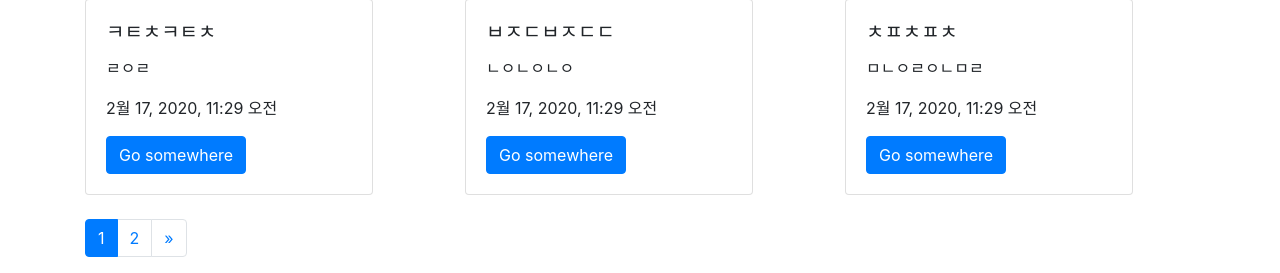
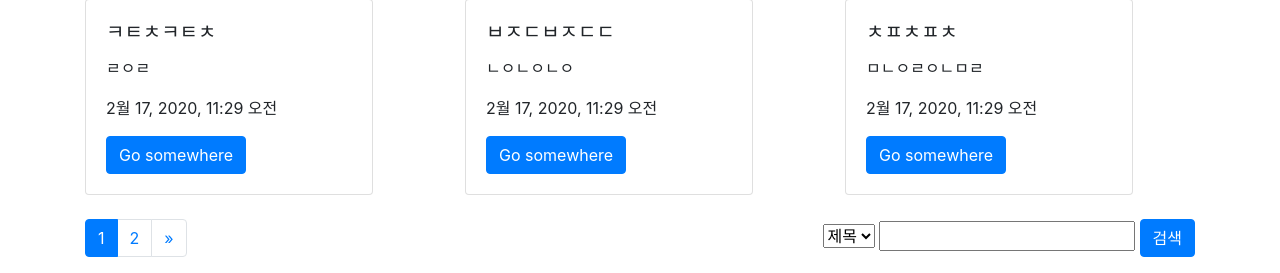
Before and after one commit to INT31302/destroy-django, a Django app: page / in a window 1280 px wide. Shown: the part 565-838 px from the top of the page. Run offline with Django 3.2, Linux system fonts and the light colour scheme; data comes from the database, SQL or seed files in the repository; some libraries are stand-ins or nearby versions.

Commit message:
add search function by type

```diff
--- a/web_proj/posts/templates/posts/main.html
+++ b/web_proj/posts/templates/posts/main.html
@@ -20,34 +20,56 @@
     {% endfor %}
   </div>
   <br />
+  <nav class="d-flex justify-content-between">
     <ul class="pagination">
       {% if posts.has_previous %}
       <li class="page-item">
-            <a class="page-link" href="?page={{ posts.previous_page_number }}" aria-label="Previous">
+        <a
+          class="page-link"
+          href="?page={{ posts.previous_page_number }}"
+          aria-label="Previous"
+        >
           <span aria-hidden="true">&laquo;</span>
         </a>
       </li>
       <li class="page-item">
-            <a class="page-link" href="?page={{ posts.previous_page_number }}">{{ posts.previous_page_number }}</a>
+        <a class="page-link" href="?page={{ posts.previous_page_number }}"
+          >{{ posts.previous_page_number }}</a
+        >
       </li>
       {% endif %}
 
-      <li class="page-item active" aria-current="page" >
+      <li class="page-item active" aria-current="page">
         <a class="page-link" href="#">{{ posts.number }}</a>
       </li>
 
       {% if posts.has_next %}
       <li class="page-item">
-        <a class="page-link" href="?page={{ posts.next_page_number }}">{{ posts.next_page_number }}</a>
+        <a class="page-link" href="?page={{ posts.next_page_number }}"
+          >{{ posts.next_page_number }}</a
+        >
       </li>
       <li class="page-item">
-        <a class="page-link" href="?page={{ posts.paginator.num_pages }}" aria-label="Next">
+        <a
+          class="page-link"
+          href="?page={{ posts.paginator.num_pages }}"
+          aria-label="Next"
+        >
           <span aria-hidden="true">&raquo;</span>
         </a>
       </li>
       {% endif %}
-    </span>
-  </div>
+    </ul>
+    {% csrf_token %}
+    <form action="{% url 'posts:search' %}" class="search_bar" method="GET">
+      <select name="type">
+        <option value="title" selected>제목</option>
+        <option value="content">내용</option>
+      </select>
+      <input type="text" name="keyword" value="{{keyword}}" />
+      <button type="submit" class="btn btn-primary">검색</button>
+    </form>
+  </nav>
 </div>
 
 {% endblock %}
--- a/web_proj/posts/urls.py
+++ b/web_proj/posts/urls.py
@@ -1,5 +1,5 @@
 from django.urls import path
-from .views import new, create, show, edit, update, delete
+from .views import new, create, show, edit, update, delete, search
 
 app_name = "posts"
 urlpatterns = [
@@ -8,5 +8,6 @@ urlpatterns = [
     path('<int:post_id>/', show, name="show"),
     path('edit/<int:post_id>/', edit, name="edit"),
     path('update/<int:post_id>/', update, name="update"),
-    path('delete/<int:post_id>/', delete, name="delete")
+    path('delete/<int:post_id>/', delete, name="delete"),
+    path('search/', search, name="search")
 ]
--- a/web_proj/posts/views.py
+++ b/web_proj/posts/views.py
@@ -63,3 +63,22 @@ def delete(request, post_id):
         post = Post.objects.get(id=post_id)
         post.delete()
         return redirect('main')
+
+
+def search(request):
+    if request.method == "GET":
+        post = Post.objects.all()
+        search_type = request.GET.get('p', '')
+        search_keyword = request.GET.get('keyword', '')
+        if search_type == "title":
+            if search_keyword:
+                post = Post.objects.filter(title__icontains=search_keyword)
+        else:
+            if search_keyword:
+                post = Post.objects.filter(content__icontains=search_keyword)
+        context = {
+            'posts': post,
+            'type': search_type,
+            'keyword': search_keyword
+        }
+        return render(request, 'posts/main.html', context)
--- a/web_proj/web_proj/urls.py
+++ b/web_proj/web_proj/urls.py
@@ -17,9 +17,11 @@ from django.contrib import admin
 from django.urls import path, include
 from posts.views import main
 
+
 urlpatterns = [
     path('admin/', admin.site.urls),
     path('', main, name="main"),
     path('lovely/', include('lovely.urls')),
     path('posts/', include('posts.urls')),
+
 ]
```
Lines whose indentation alone changed are shown as unchanged.
